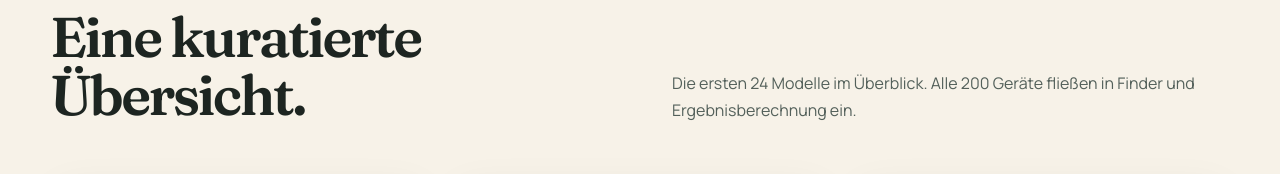
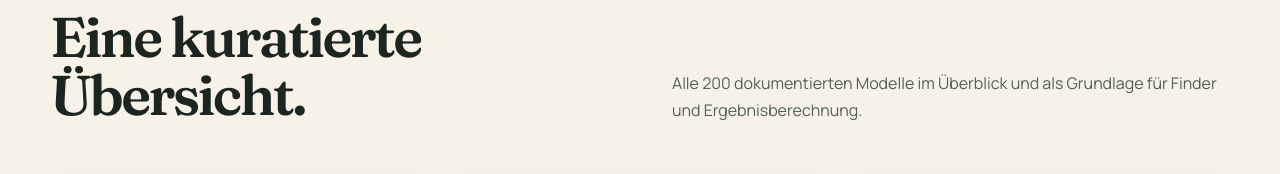
Before and after one commit to FunkeyMedia/raclette-finder-de, a Next.js app: page /produkte in a window 1280 px wide. Shown: the part 699-873 px from the top of the page. Built offline with nearby package versions, Linux system fonts and the light colour scheme; grey boxes are pictures that could not be loaded.

Commit message:
fix: show full 250-item catalog

```diff
--- a/src/app/produkte/page.tsx
+++ b/src/app/produkte/page.tsx
@@ -18,9 +18,9 @@ export default function ProductsPage() {
         <div className="site-width">
           <div className="catalog-intro">
             <div><p className="section-number">Raclette-Geräte</p><h2>Eine kuratierte Übersicht.</h2></div>
-            <p>Die ersten 24 Modelle im Überblick. Alle 200 Geräte fließen in Finder und Ergebnisberechnung ein.</p>
+            <p>Alle {devices.length} dokumentierten Modelle im Überblick und als Grundlage für Finder und Ergebnisberechnung.</p>
           </div>
-          <div className="product-grid catalog-grid">{devices.slice(0, 24).map((product) => <ProductCard key={product.id} product={product} />)}</div>
+          <div className="product-grid catalog-grid">{devices.map((product) => <ProductCard key={product.id} product={product} />)}</div>
           <div className="catalog-intro accessories">
             <div><p className="section-number">Zubehör</p><h2>Die sinnvollen Ergänzungen.</h2></div>
             <p>Alle {accessories.length} dokumentierten Zubehörprodukte – von Schabern bis Ersatzpfännchen.</p>
```
